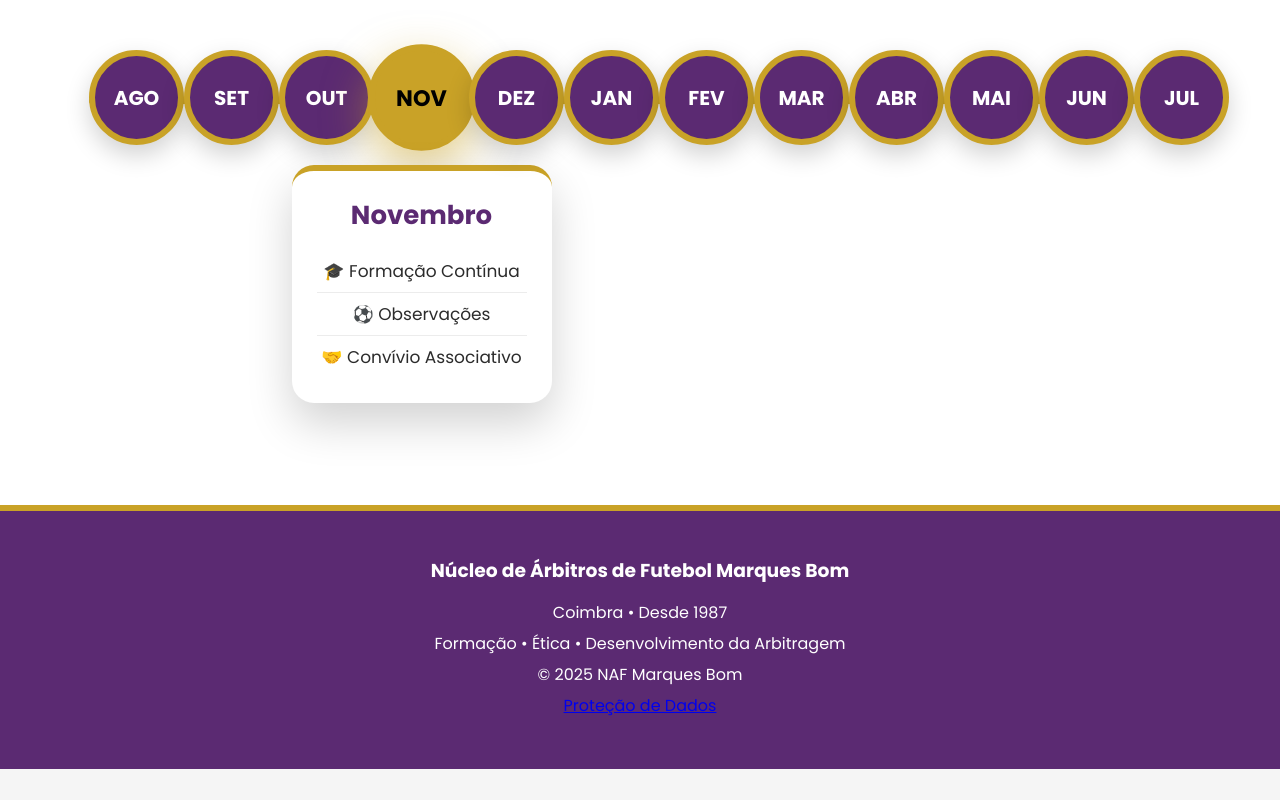
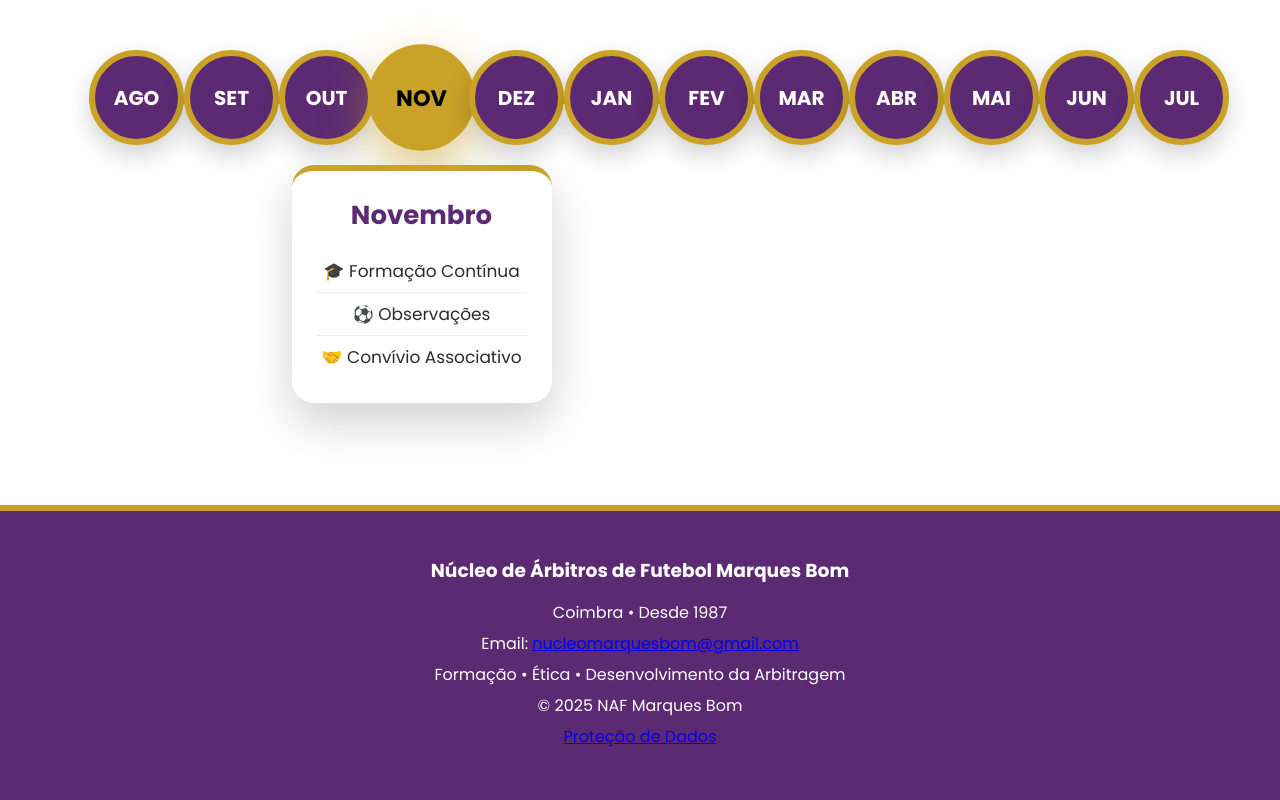
Before and after one commit to nucleomarquesbom-beep/nafmarquesbom, a plain HTML site: page plano-atividades.html in a window 1280 px wide. Shown: the part 878-1678 px from the top of the page. Before the commit the page ends 1647 px from the top, so only its background shows below. Drawn offline with Linux system fonts and the light colour scheme.

Commit message:
Uniformizar email institucional no rodapé (plano-atividades.html)

```diff
--- a/plano-atividades.html
+++ b/plano-atividades.html
@@ -182,6 +182,7 @@
 <p>
             Coimbra • Desde 1987
         </p>
+<p>Email: <a href="mailto:nucleomarquesbom@gmail.com">nucleomarquesbom@gmail.com</a></p>
 <p>
             Formação • Ética • Desenvolvimento da Arbitragem
         </p>
```
